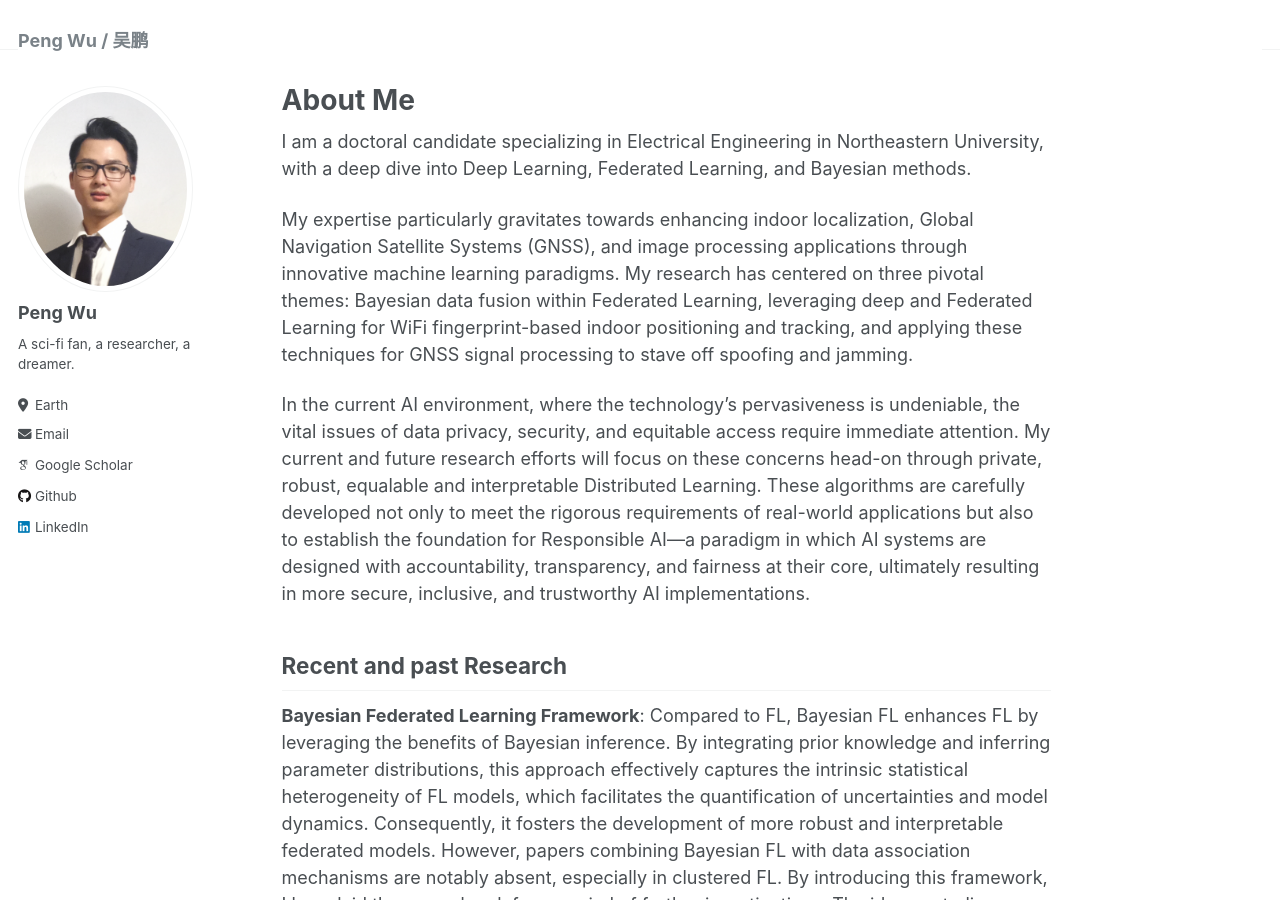
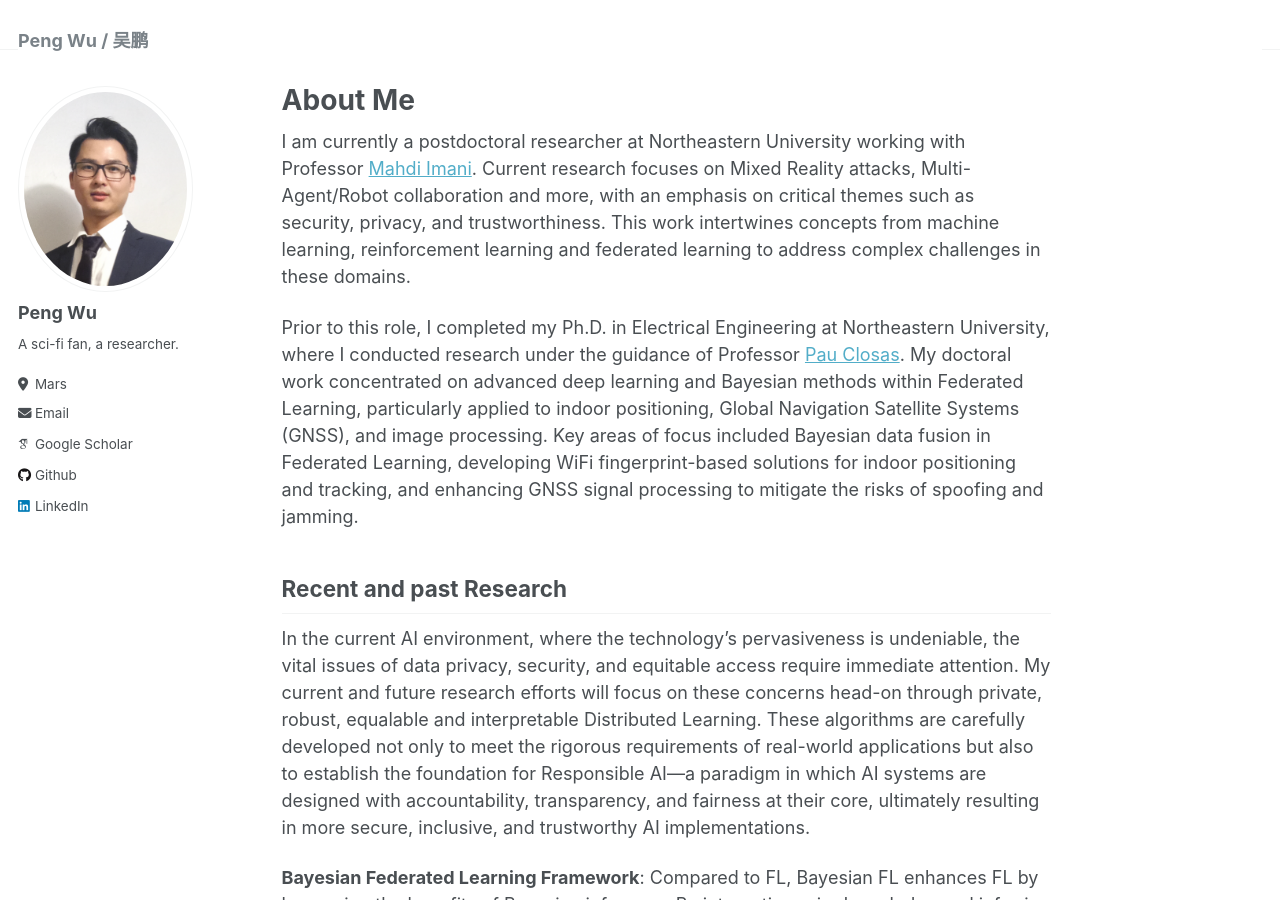
Before and after one commit to JonOnEarth/jononearth.github.io, a Jekyll site: the page built from _pages/about.md, in a window 1280 px wide and 900 px high. Built offline with Jekyll 4.4.1, drawn with Linux system fonts in a browser that asks for light colours; some web fonts are replaced.

Commit message:
update bio

```diff
--- a/_config.yml
+++ b/_config.yml
@@ -24,8 +24,8 @@ author:
   avatar           : "profile.png"
   name             : "Peng Wu"
   pronouns         : # example: "she/her"
-  bio              : "A sci-fi fan, a researcher, a dreamer."
-  location         : "Earth"
+  bio              : "A sci-fi fan, a researcher."
+  location         : "Mars"
   employer         : #" University"
   uri              : # URL
   email            : wu.p@northeastern.edu #"none@example.org"
--- a/_pages/about.md
+++ b/_pages/about.md
@@ -7,13 +7,13 @@ redirect_from:
   - /about.html
 ---
 
-I am a doctoral candidate specializing in Electrical Engineering in Northeastern University, with a deep dive into Deep Learning, Federated Learning, and Bayesian methods.
+I am currently a postdoctoral researcher at Northeastern University working with Professor [Mahdi Imani](https://imani.lab.northeastern.edu/). Current research focuses on Mixed Reality attacks, Multi-Agent/Robot collaboration and more, with an emphasis on critical themes such as security, privacy, and trustworthiness. This work intertwines concepts from machine learning, reinforcement learning and federated learning to address complex challenges in these domains.
 
-My expertise particularly gravitates towards enhancing indoor localization, Global Navigation Satellite Systems (GNSS), and image processing applications through innovative machine learning paradigms. My research has centered on three pivotal themes: Bayesian data fusion within Federated Learning, leveraging deep and Federated Learning for WiFi fingerprint-based indoor positioning and tracking, and applying these techniques for GNSS signal processing to stave off spoofing and jamming.
+Prior to this role, I completed my Ph.D. in Electrical Engineering at Northeastern University, where I conducted research under the guidance of Professor [Pau Closas](https://coe.northeastern.edu/people/closas-pau/). My doctoral work concentrated on advanced deep learning and Bayesian methods within Federated Learning, particularly applied to indoor positioning, Global Navigation Satellite Systems (GNSS), and image processing. Key areas of focus included Bayesian data fusion in Federated Learning, developing WiFi fingerprint-based solutions for indoor positioning and tracking, and enhancing GNSS signal processing to mitigate the risks of spoofing and jamming.
 
-In the current AI environment, where the technology’s pervasiveness is undeniable, the vital issues of data privacy, security, and equitable access require immediate attention. My current and future research efforts will focus on these concerns head-on through private, robust, equalable and interpretable Distributed Learning. These algorithms are carefully developed not only to meet the rigorous requirements of real-world applications but also to establish the foundation for Responsible AI—a paradigm in which AI systems are designed with accountability, transparency, and fairness at their core, ultimately resulting in more secure, inclusive, and trustworthy AI implementations.
 
 ## Recent and past Research
+In the current AI environment, where the technology’s pervasiveness is undeniable, the vital issues of data privacy, security, and equitable access require immediate attention. My current and future research efforts will focus on these concerns head-on through private, robust, equalable and interpretable Distributed Learning. These algorithms are carefully developed not only to meet the rigorous requirements of real-world applications but also to establish the foundation for Responsible AI—a paradigm in which AI systems are designed with accountability, transparency, and fairness at their core, ultimately resulting in more secure, inclusive, and trustworthy AI implementations.
 
 **Bayesian Federated Learning Framework**: Compared to FL, Bayesian FL enhances FL by leveraging the benefits of Bayesian inference. By integrating prior knowledge and inferring parameter distributions, this approach effectively captures the intrinsic statistical heterogeneity of FL models, which facilitates the quantification of uncertainties and model dynamics. Consequently, it fosters the development of more robust and interpretable federated models. However, papers combining Bayesian FL with data association mechanisms are notably absent, especially in clustered FL.
 By introducing this framework, I have laid the groundwork for a myriad of further investigations. The idea centralizes optimizing client-cluster associations within Federated Learning to gracefully handle non-independent and identically distributed (non-IID) data, a commonplace in practical applications. My work delineates a methodical approach for balancing performance with computational complexity, setting the stage for enhanced models and innovative client knowledge-sharing methodologies. One of my papers delving into this matter is currently undergoing review for In Conference on Machine Learning (ICML) 2024, and continuous efforts are underway to develop this concept further, such as incorporating a random number of clusters for optimization.
```
